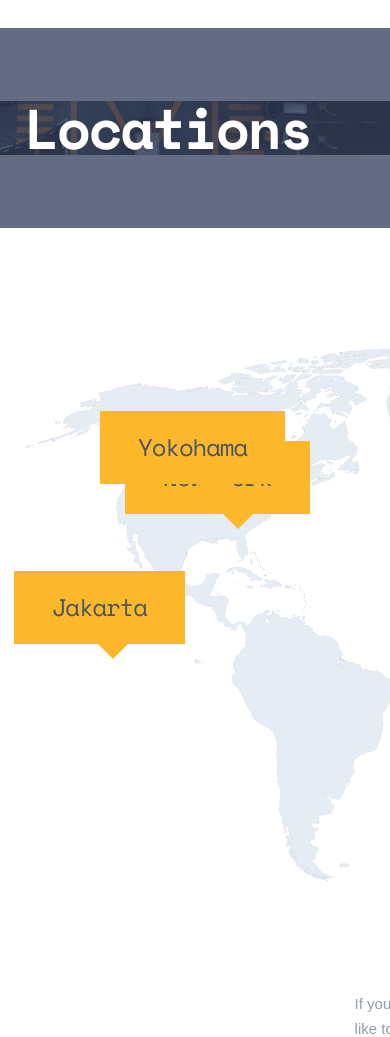
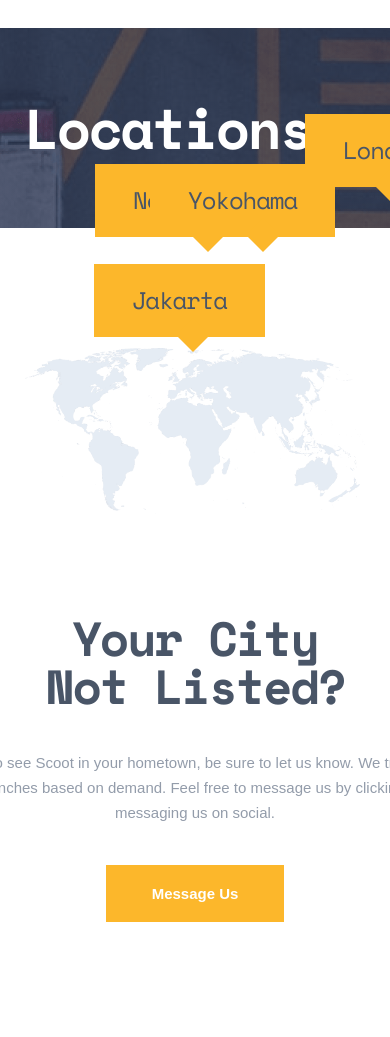
Before and after one commit to kozimov786/scoot, a plain HTML site: page location.html in a window 390 px wide. Shown: the part 63-1100 px from the top of the page. Drawn offline with Linux system fonts and the light colour scheme.

Commit message:
add location responsive

```diff
--- a/css/style.css
+++ b/css/style.css
@@ -934,7 +934,64 @@
     }
 
 
+    /* ABOUT_PAGE */
 
+    .about-info{
+        background-size: cover;
+    }
+    .about-title::after{
+        left: 600px;
+    }
+    .values__container{
+        flex-direction: column;
+    }
+    .how-it-works{
+        flex-direction: column;
+    }
+    .how-it-works__title{
+        font-size: 40px;
+        line-height: 48px;
+        margin-bottom: 32px;
+        margin-right: auto;
+        margin-left: auto;
+    }
+
+    /* LOCATION-PAGE */
+    .map-img{
+        width: 100%;
+        height: auto;
+    }
+    .map-item__london{
+        left: 280px;
+        top: -400px;
+    }
+    .map-item__new-york{
+      top: -350px;
+      left: 70px;
+    }
+    .map-item__yokohama{
+        top: -350px;
+        right: 30px;
+    }
+    .map-item__jakarta{
+        top: -250px;
+        right: 100px;
+    }
+    .listed__container{
+        flex-direction: column;
+        text-align: center !important;
+    }
+    .listed-title{
+        width: 457px;
+        margin-right: 0 !important;
+        margin-bottom: 40px;
+        text-transform: capitalize;
+    }
+    .listed-text{
+        width: 573px;
+        margin-right: 0 !important;
+        margin-bottom: 40px;
+    }
 }
 /* MOBILE_RESPONSIVE */
 @media only screen and (max-width:375px) {
```
